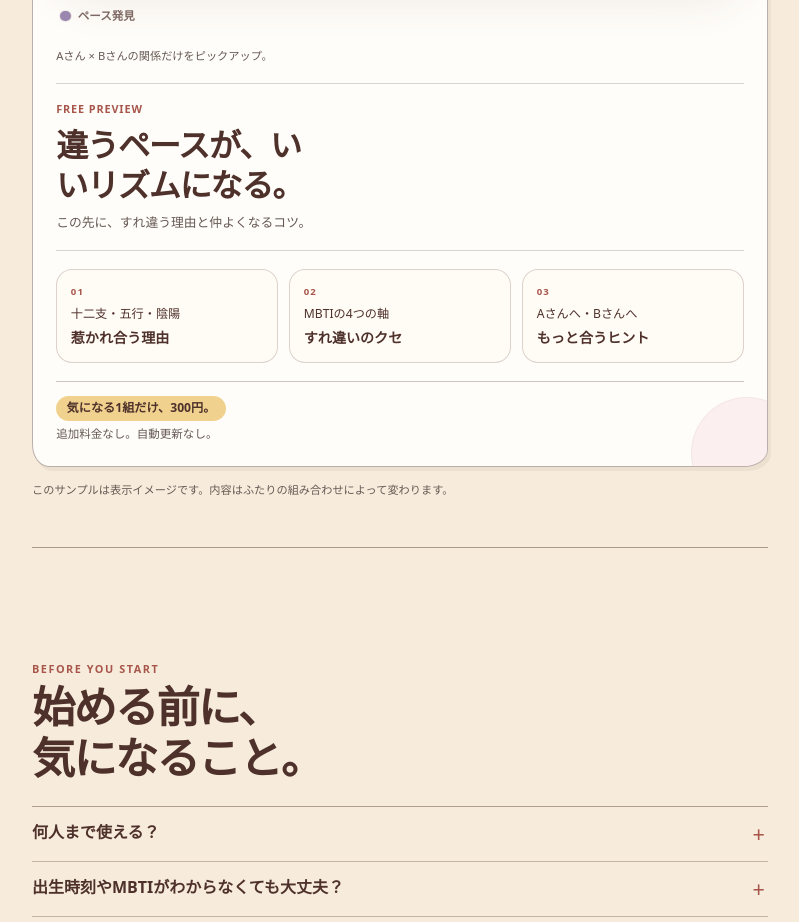
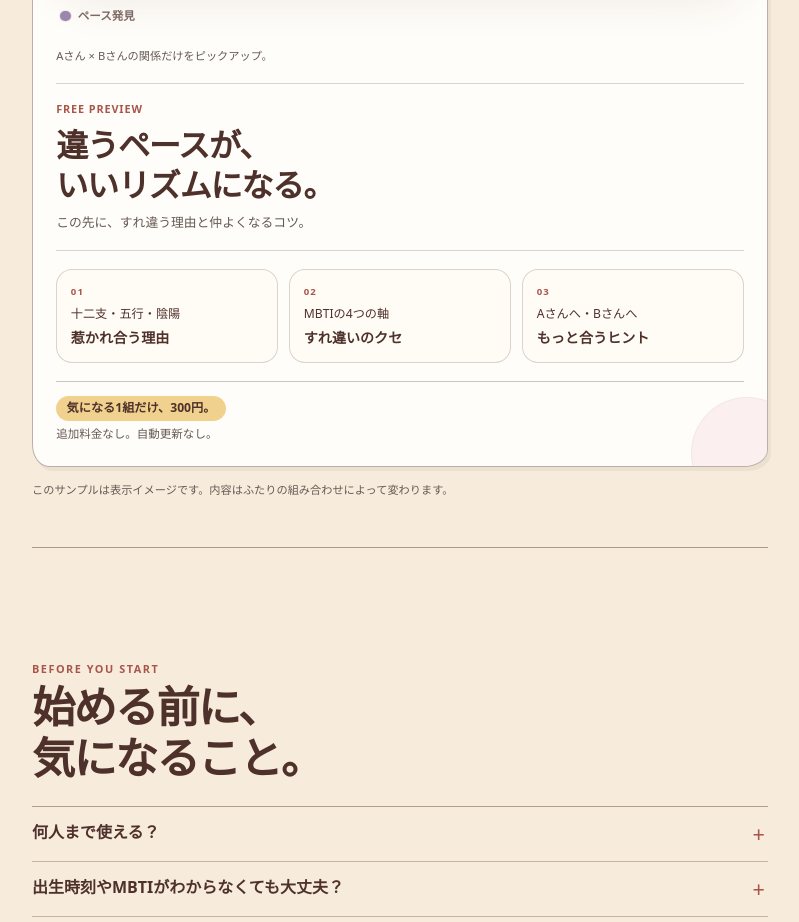
Before and after one commit to mi-hye/mofutype, a Next.js app: page / in a window 1280 px wide. Shown: the part 2120-3042 px from the top of the page, without its empty margins (240-1039 px from the left). Built offline with nearby package versions, Linux system fonts and the light colour scheme; no server answers.

Commit message:
fix report lead line break

```diff
--- a/src/app/globals.css
+++ b/src/app/globals.css
@@ -150,6 +150,7 @@ button, input, textarea, select { font: inherit; }
 .report-preview__lead { display: grid; gap: 0.45rem; border-block: 1px solid rgb(var(--ink-rgb) / 20%); padding-block: 1rem; }
 .report-preview__lead > span { color: var(--accent-vermilion); font-size: 0.68rem; font-weight: 800; letter-spacing: 0.08em; }
 .report-preview__lead strong { max-width: 17ch; color: var(--ink); font-family: var(--font-display); font-size: clamp(1.35rem, 6vw, 2rem); letter-spacing: -0.035em; line-height: 1.25; text-wrap: balance; }
+.report-preview__lead strong > span { display: block; }
 .report-preview__lead p { max-width: 38rem; margin: 0; color: var(--text-muted); font-size: 0.8rem; line-height: 1.7; }
 .report-preview__layers { display: grid; z-index: 1; gap: 0.7rem; }
 .report-preview__layers section { display: grid; min-width: 0; align-content: start; gap: 0.35rem; border: 1px solid rgb(var(--ink-rgb) / 20%); border-radius: 1rem; padding: 0.85rem; background: rgb(var(--paper-rgb) / 62%); }
--- a/src/app/page.tsx
+++ b/src/app/page.tsx
@@ -121,7 +121,10 @@ export default function Home() {
 
               <div className="report-preview__lead">
                 <span>FREE PREVIEW</span>
-                <strong>違うペースが、いいリズムになる。</strong>
+                <strong aria-label="違うペースが、いいリズムになる。">
+                  <span>違うペースが、</span>
+                  <span>いいリズムになる。</span>
+                </strong>
                 <p>この先に、すれ違う理由と仲よくなるコツ。</p>
               </div>
 
--- a/src/components/dev-locale-toggle.tsx
+++ b/src/components/dev-locale-toggle.tsx
@@ -52,6 +52,8 @@ const KO_COPY: Readonly<Record<string, string>> = {
   "Bさん": "B님",
   "ふたりでいるとき": "둘이 함께 있을 때",
   "違うペースが、いいリズムになる。": "서로 다른 속도가 좋은 리듬이 돼요.",
+  "違うペースが、": "서로 다른 속도가,",
+  "いいリズムになる。": "좋은 리듬이 돼요.",
   "感じ方と動き方の違いを、十二支・五行・陰陽・MBTIの4つの視点から読み解きます。": "느끼는 방식과 행동의 차이를 십이지·오행·음양·MBTI 네 가지 관점으로 풀어봐요.",
   "レポートに含まれる3つの分析": "리포트에 포함되는 세 가지 분석",
   "十二支の関係": "십이지 관계",
```
Also changed, not shown: 1 other file (tests, documents, lock files or other folders).
